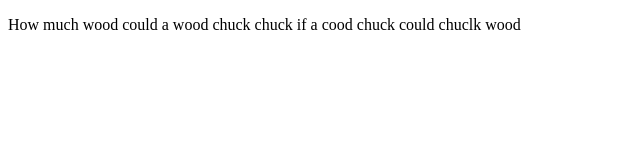
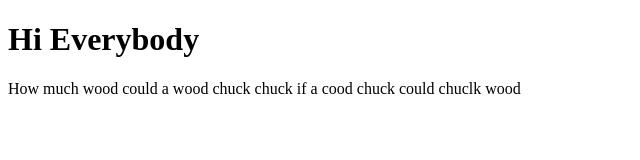
Before and after one commit to RossMitchell1999/GitPracticeWebsite, a plain HTML site: page index.html in a window 1280 px wide. Shown: the whole page, without its empty margins (0-640 px from the left). Drawn offline with Linux system fonts and the light colour scheme.

Commit message:
Added A heading

```diff
--- a/index.html
+++ b/index.html
@@ -5,6 +5,7 @@
     <title>Hi Everybody</title>
   </head>
   <body>
+    <h1>Hi Everybody</h1>
     <p> How much wood could a wood chuck chuck if a cood chuck could chuclk wood</p>
   </body>
 </html>
```
